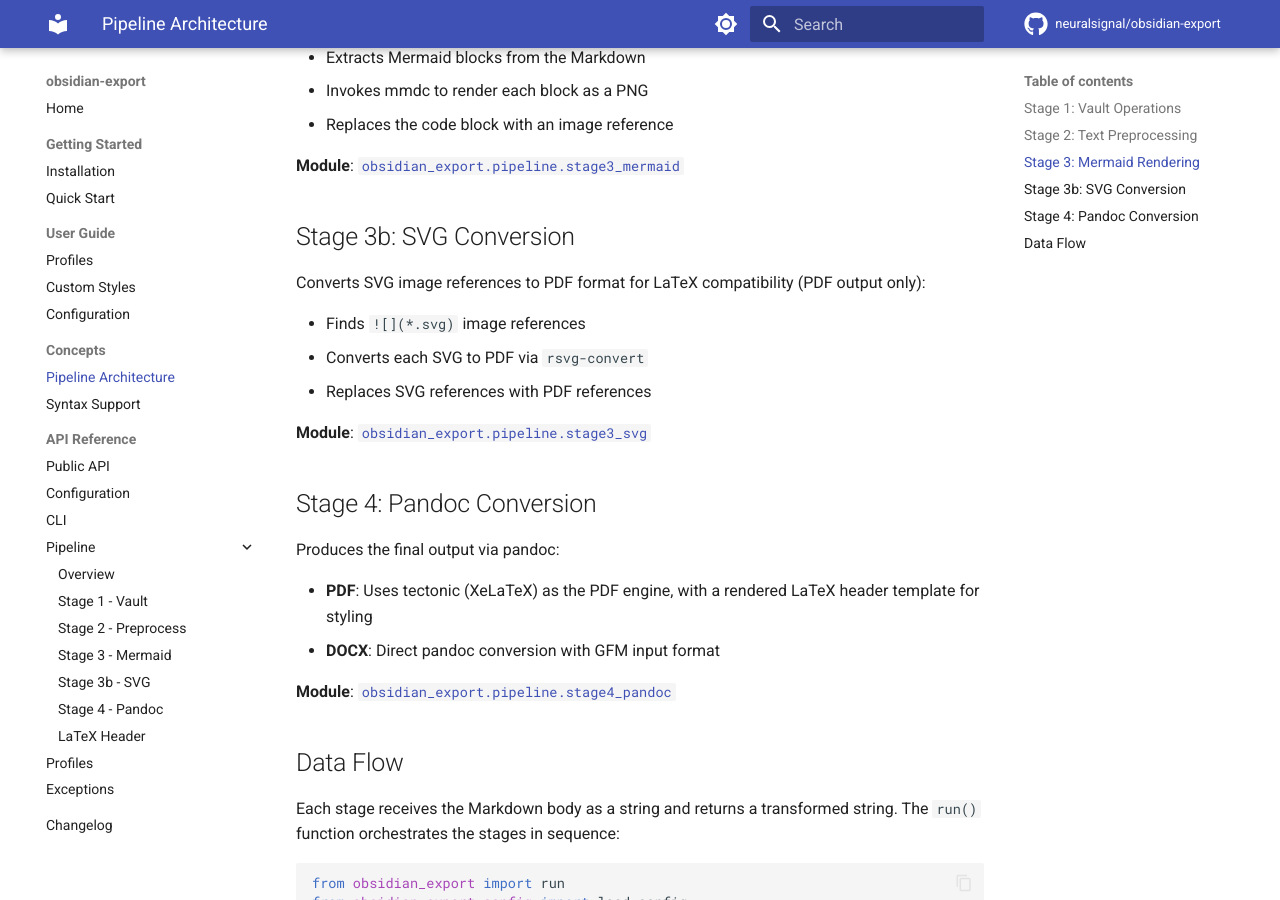
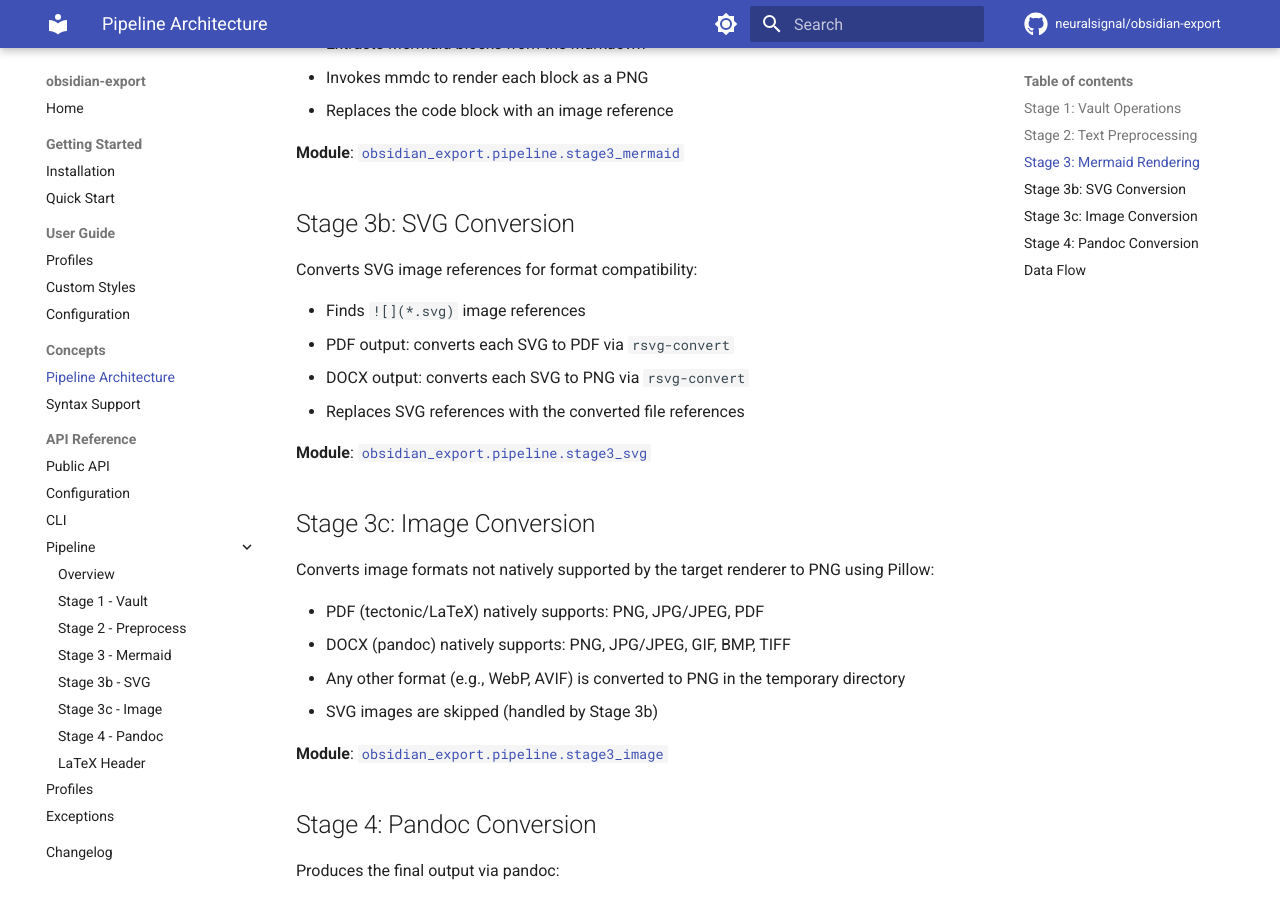
Before and after one commit to neuralsignal/obsidian-export, an MkDocs documentation site: the page built from docs/concepts/pipeline.md, in a window 1280 px wide and 900 px high, scrolled down 1069 px. Built offline with MkDocs 1.6.1 and Material for MkDocs 9.7.7, drawn with Linux system fonts in a browser that asks for light colours; comment, search, counter and statistics services are not loaded.

Commit message:
docs: sync documentation with codebase changes
- Add Stage 3c (image conversion) to pipeline concepts, reference index, nav, and new reference page
- Remove private _resolve_style_dir from public API reference
- Add missing code_fontsize field to full config YAML reference
- Update Stage 3b description to reflect PNG output for DOCX

Co-Authored-By: Claude Sonnet 4.6 <noreply@anthropic.com>

````diff
--- a/docs/concepts/pipeline.md
+++ b/docs/concepts/pipeline.md
@@ -8,7 +8,8 @@ graph LR
 Vault"] --> S2["Stage 2
 Preprocess"] --> S3["Stage 3
 Mermaid"] --> S3b["Stage 3b
-SVG"] --> S4["Stage 4
+SVG"] --> S3c["Stage 3c
+Image"] --> S4["Stage 4
 Pandoc"]
 ```
 
@@ -46,13 +47,25 @@ Renders `` ```mermaid `` code blocks to PNG images using mermaid-cli (mmdc):
 
 ## Stage 3b: SVG Conversion
 
-Converts SVG image references to PDF format for LaTeX compatibility (PDF output only):
+Converts SVG image references for format compatibility:
 
 - Finds `![](*.svg)` image references
-- Converts each SVG to PDF via `rsvg-convert`
-- Replaces SVG references with PDF references
+- PDF output: converts each SVG to PDF via `rsvg-convert`
+- DOCX output: converts each SVG to PNG via `rsvg-convert`
+- Replaces SVG references with the converted file references
 
 **Module**: [`obsidian_export.pipeline.stage3_svg`](../reference/pipeline/stage3_svg.md)
+
+## Stage 3c: Image Conversion
+
+Converts image formats not natively supported by the target renderer to PNG using Pillow:
+
+- PDF (tectonic/LaTeX) natively supports: PNG, JPG/JPEG, PDF
+- DOCX (pandoc) natively supports: PNG, JPG/JPEG, GIF, BMP, TIFF
+- Any other format (e.g., WebP, AVIF) is converted to PNG in the temporary directory
+- SVG images are skipped (handled by Stage 3b)
+
+**Module**: [`obsidian_export.pipeline.stage3_image`](../reference/pipeline/stage3_image.md)
 
 ## Stage 4: Pandoc Conversion
 
--- a/mkdocs.yml
+++ b/mkdocs.yml
@@ -85,6 +85,7 @@ nav:
       - Stage 2 - Preprocess: reference/pipeline/stage2_preprocess.md
       - Stage 3 - Mermaid: reference/pipeline/stage3_mermaid.md
       - Stage 3b - SVG: reference/pipeline/stage3_svg.md
+      - Stage 3c - Image: reference/pipeline/stage3_image.md
       - Stage 4 - Pandoc: reference/pipeline/stage4_pandoc.md
       - LaTeX Header: reference/pipeline/latex_header.md
     - Profiles: reference/profiles.md
````
Also changed, not shown: docs/reference/api.md (+0 -1 lines), docs/reference/pipeline/index.md (+2 -1 lines), docs/reference/pipeline/stage3_image.md (added, +3 -0 lines), docs/user-guide/configuration.md (+1 -0 lines).
